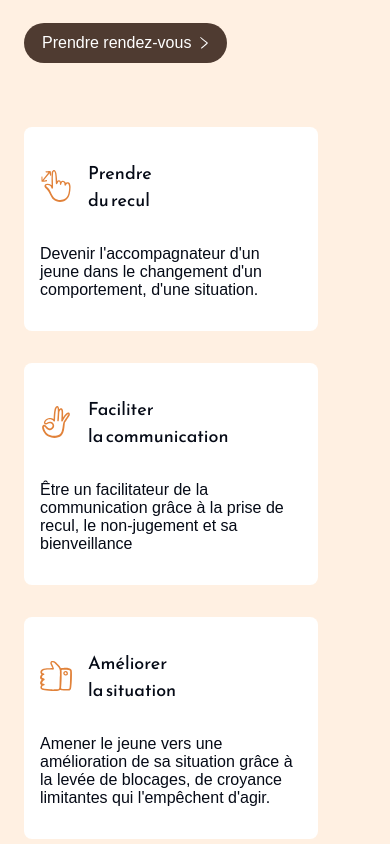
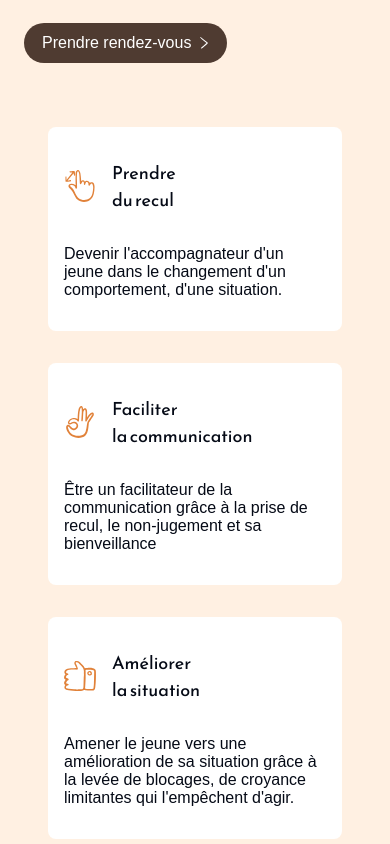
Before and after one commit to thomasrembl/Integration-work, a plain HTML site: page index.html in a window 390 px wide. Shown: the part 1840-2684 px from the top of the page. Drawn offline with Linux system fonts and the light colour scheme; a web font is replaced by a local one.

Commit message:
adjustement

```diff
--- a/assets/style/components.css
+++ b/assets/style/components.css
@@ -132,7 +132,8 @@
   display: flex;
   padding: 32px 16px;
   flex-direction: column;
-  align-items: flex-start;
+  align-items: stretch;
+
   gap: 32px;
   border-radius: 8px;
   max-width: 294px;
--- a/assets/style/stylesMobile.css
+++ b/assets/style/stylesMobile.css
@@ -112,7 +112,7 @@
 .third__container {
   display: flex;
   flex-direction: column;
-  align-items: flex-start;
+  align-items: center;
   gap: 32px;
 }
 
```
